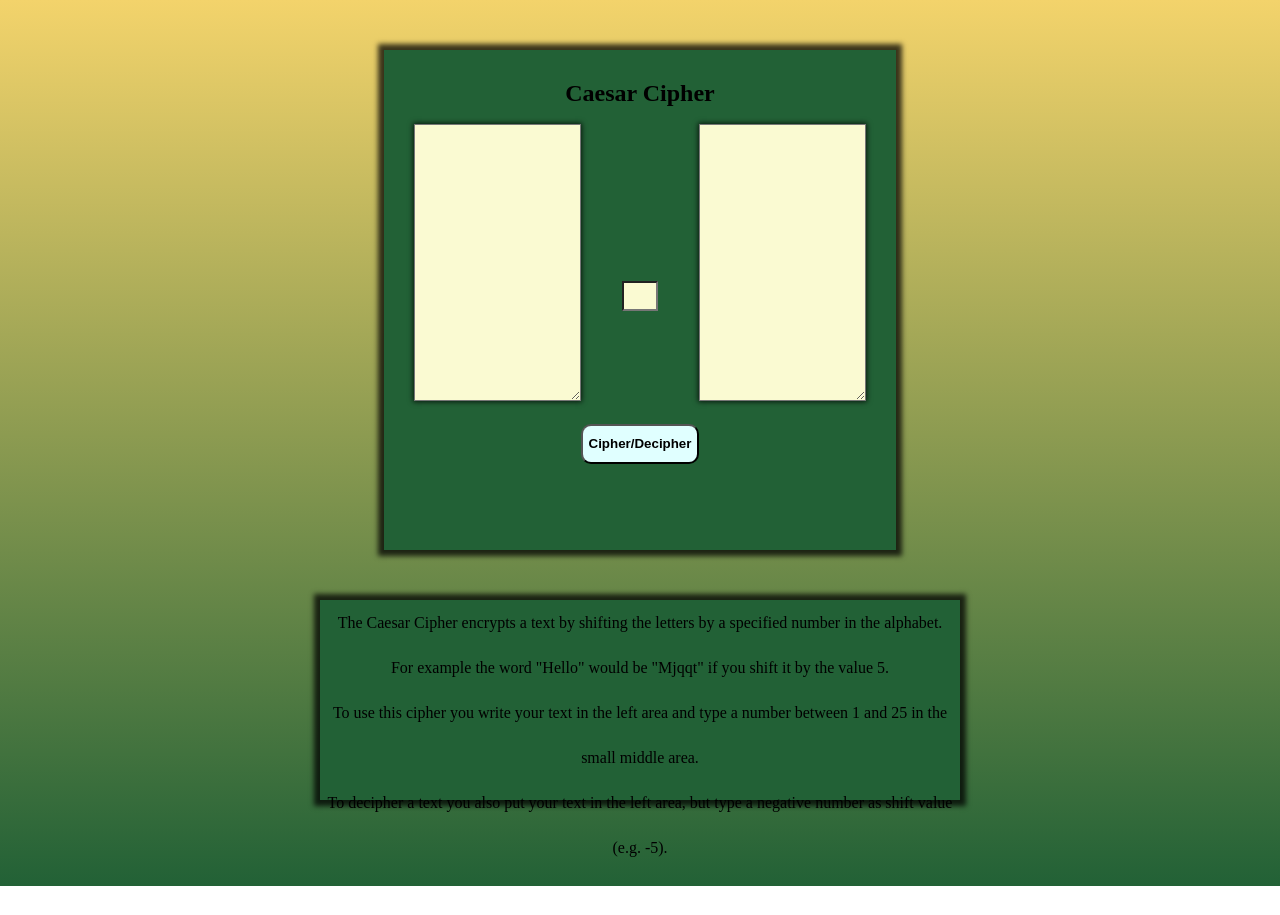
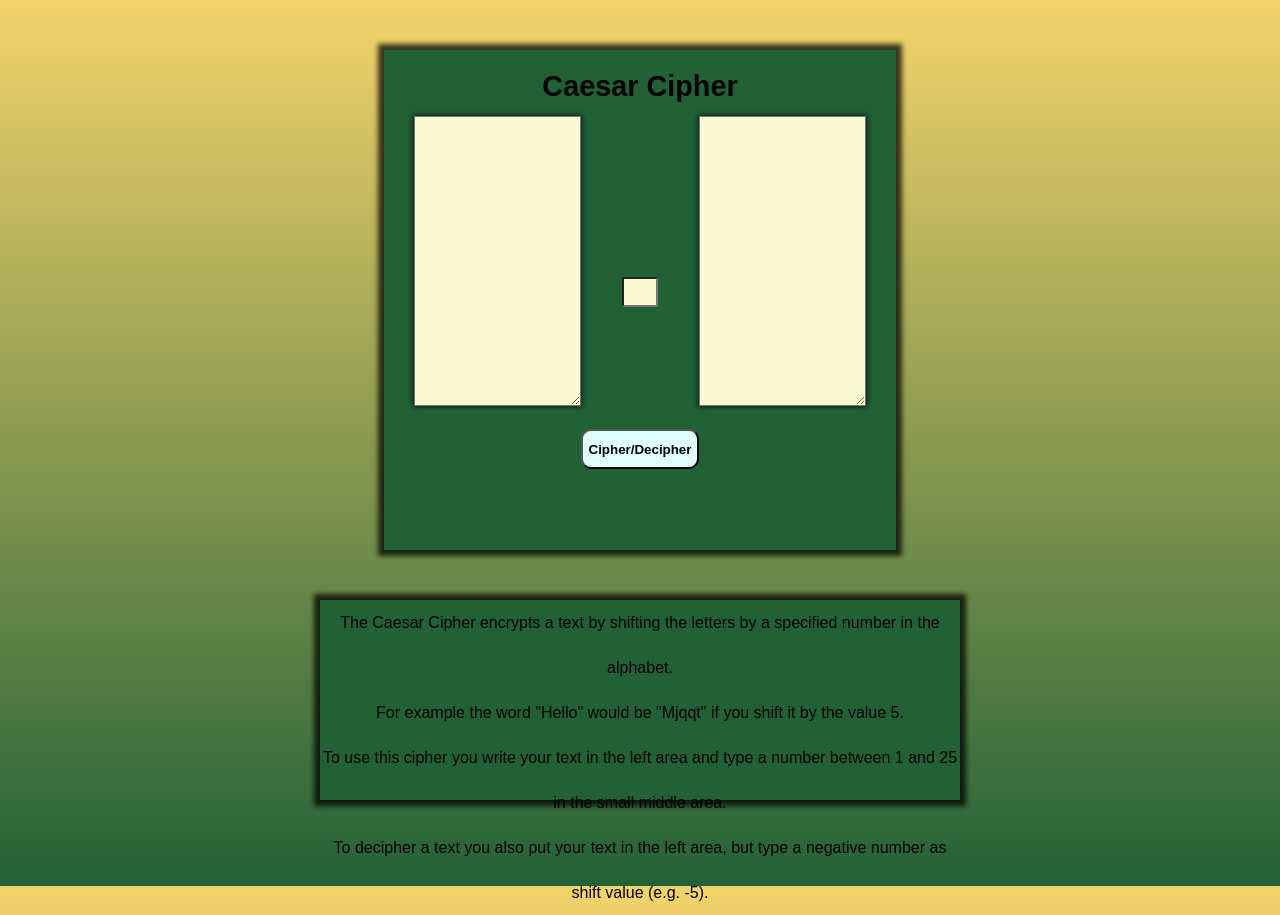
Before and after one commit to Muccachino/Caesar-Cipher, a plain HTML site: page index.html in a window 1280 px wide. Before the commit the page ends 886 px from the top, so only its background shows below. Drawn offline with Linux system fonts and the light colour scheme.

Commit message:
little font change and added detailed README

```diff
--- a/index.html
+++ b/index.html
@@ -9,7 +9,7 @@
   </head>
   <body>
     <section id="main">
-      <h2>Caesar Cipher</h2>
+      <h1>Caesar Cipher</h1>
       <div id="inBox">
         <textarea id="input"></textarea>
       </div>
--- a/styles.scss
+++ b/styles.scss
@@ -1,6 +1,7 @@
 * {
   margin: 0;
   box-sizing: border-box;
+  font-family: Arial, Helvetica, sans-serif;
 }
 body {
   background: linear-gradient(rgb(243, 211, 107), rgb(34, 97, 54));
@@ -11,13 +12,14 @@ body {
   width: 40vw;
   height: 500px;
   margin: 50px 30vw;
-  padding: 30px;
+  padding: 20px 30px;
   display: grid;
   grid-template-rows: 1fr 9fr;
   grid-template-columns: 3fr 1fr 3fr;
   background-color: rgb(34, 97, 54);
   box-shadow: 0px 0px 5px 6px rgba(0, 0, 0, 0.75);
-  h2 {
+  h1 {
+    font-size: 180%;
     grid-row: 1;
     grid-column: span 3;
     text-align: center;
@@ -30,6 +32,7 @@ body {
       height: 70%;
       background-color: lightgoldenrodyellow;
       box-shadow: 0px 0px 5px 1px rgba(0, 0, 0, 0.75);
+      font-size: 1em;
     }
   }
   #settings {
```
Also changed, not shown: styles.css, styles.min.css, 3 other files.
